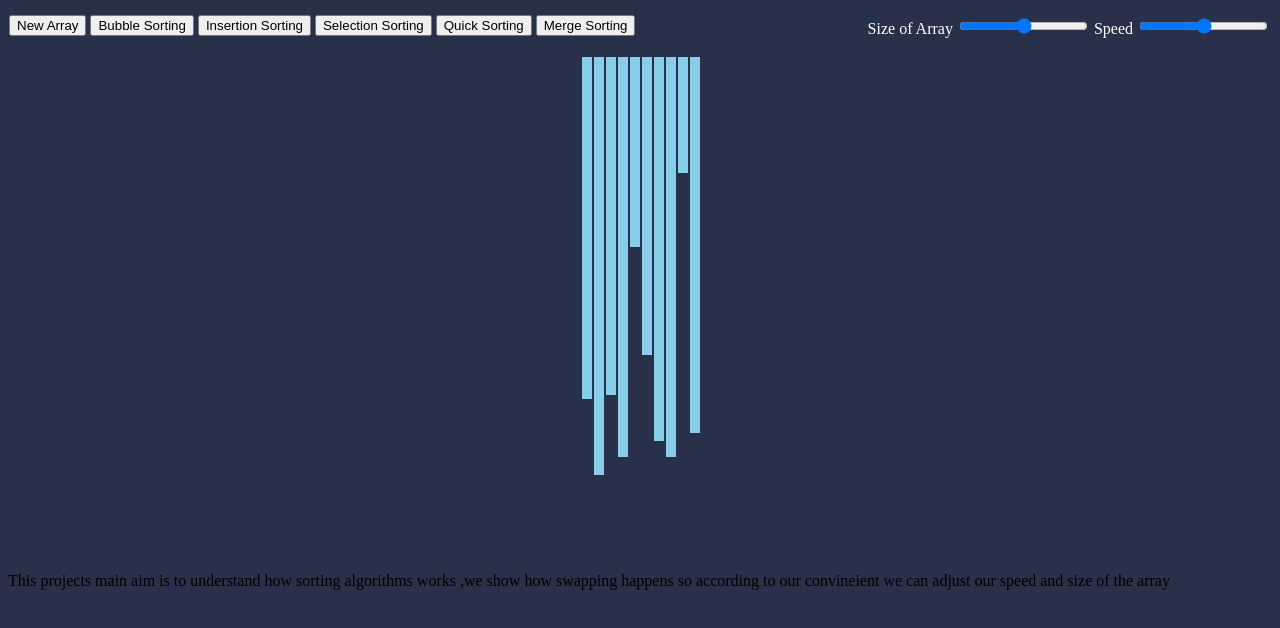
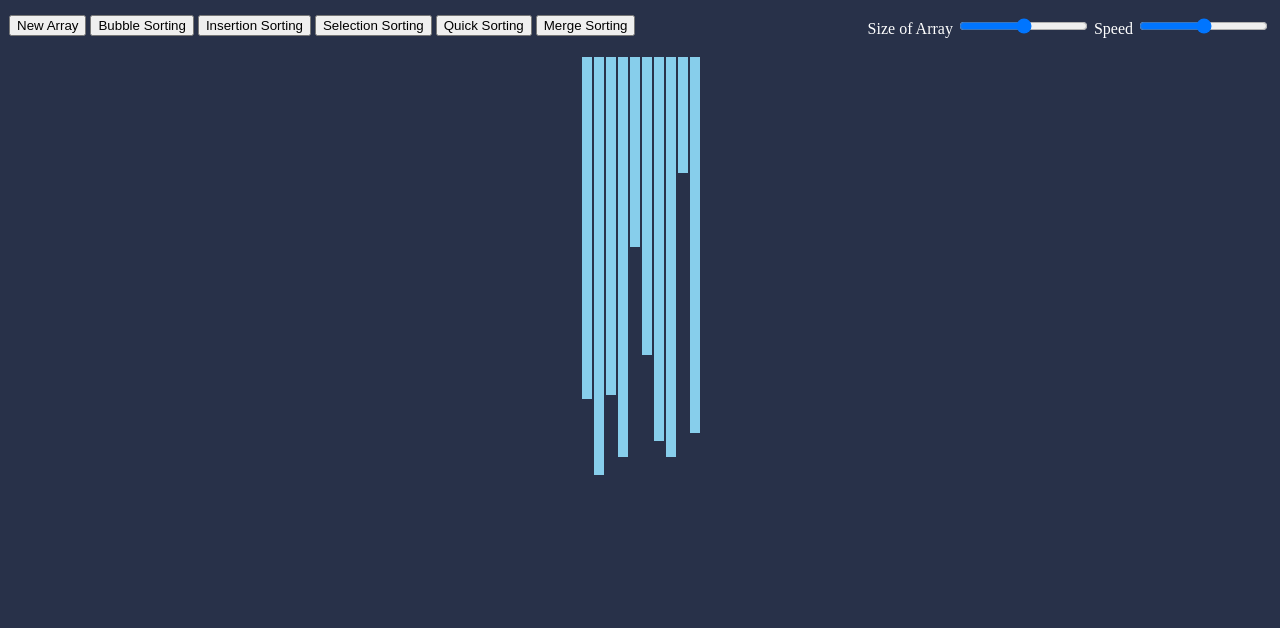
Before and after one commit to Srimannarayana2021/Sorting_Visualizer, a plain HTML site: page index.html in a window 1280 px wide. Shown: the part 50-678 px from the top of the page. Drawn offline with Linux system fonts and the light colour scheme.

Commit message:
Update index.html

```diff
--- a/index.html
+++ b/index.html
@@ -34,7 +34,7 @@
   <div id="bars" class="flex-container"></div>
 
 
-  <p>This projects main aim is to understand how sorting algorithms works ,we show how swapping happens so according to our convineient we can adjust our speed and size of the array</p>
+
     <script src="JS_files/merge.js" charset="utf-8"></script>
     <script src="JS_files/bubblesort.js" charset="utf-8"></script>
     <script src="JS_files/sort.js" charset="utf-8"></script>
```
